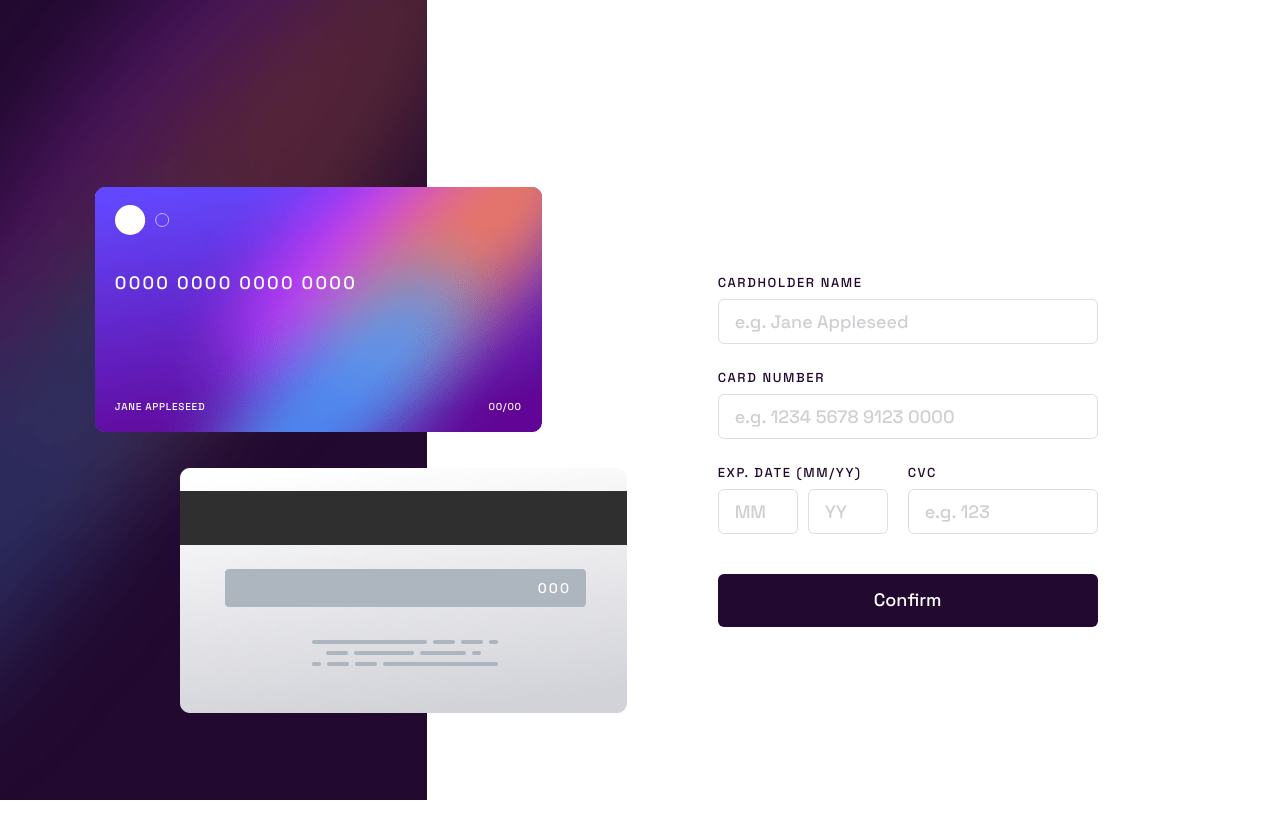
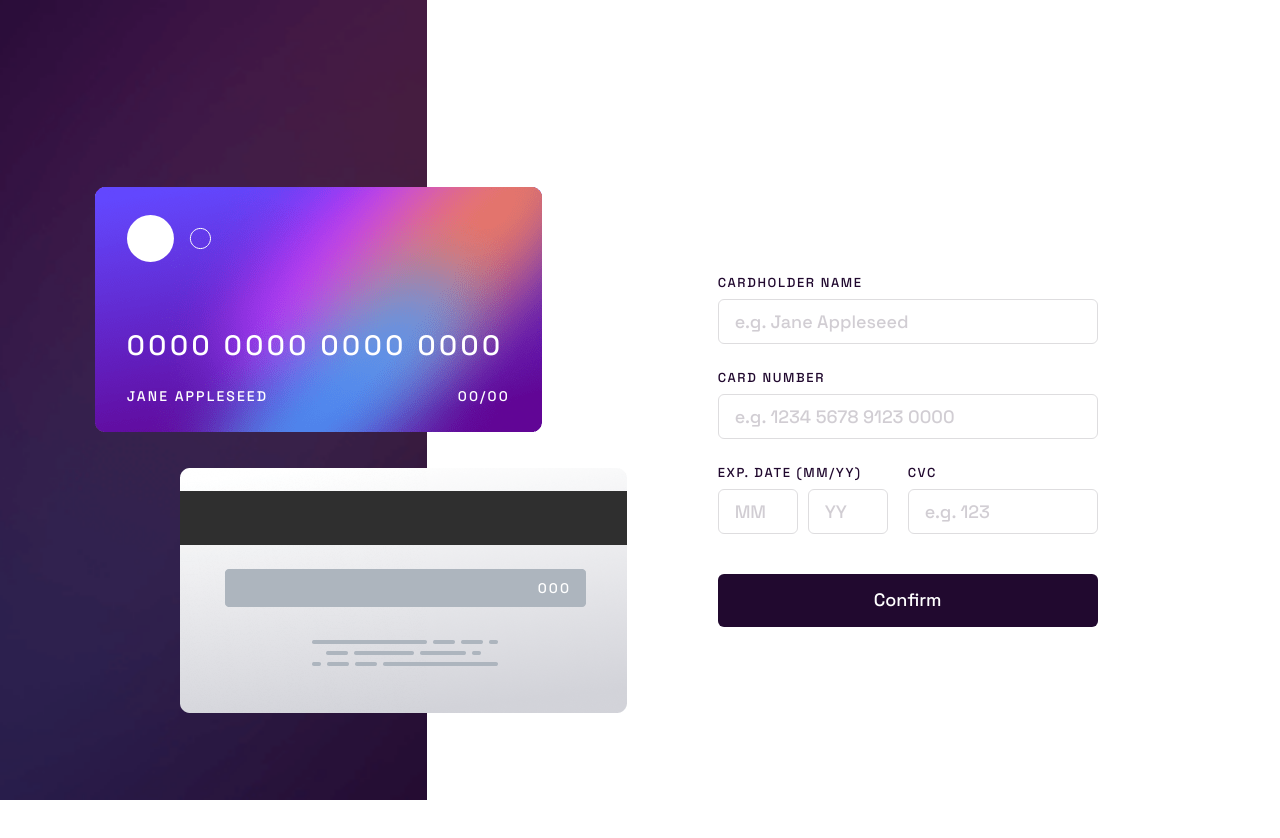
Before and after one commit to GalaticDevelopment2022/a, an Astro site: page / in a window 1280 px wide. Built offline with nearby package versions, Linux system fonts and the light colour scheme; Astro itself is replaced by a stand-in of ours.

Commit message:
Add desktop styles

```diff
--- a/src/styles/global.css
+++ b/src/styles/global.css
@@ -219,15 +219,28 @@ h1 {
     .wrapper {
         display: flex;
         height: 900px;
+        max-width: 1440px;
+        margin-left: auto;
+        margin-right: auto;
     }
 
     .card-wrapper {
         flex: 33.33%;
         max-width: 33.33%;
         min-height: 100vh;
-        background-image: url('/bg-main-desktop.png');
+        padding: 0;
+        background: none;
+    }
+
+    .card-wrapper::before {
+        content: '';
+        background: url('/bg-main-mobile.png') no-repeat center var(--very-dark-violet);
         background-size: cover;
-        padding: 0;
+        position: absolute;
+        top: 0;
+        right: 66.66%;
+        bottom: 0;
+        left: 0;
     }
 
     .card-group {
@@ -243,6 +256,33 @@ h1 {
         top: 187px;
         left: auto;
         right: -27%;
+    }
+
+    .card-logo {
+        display: block;
+        width: 84px;
+        height: 47px;
+        top: 1.75rem;
+        left: 2rem;
+    }
+
+    .card-number {
+        font-size: 1.75rem;
+        top: 142px;
+        left: 2rem;
+    }
+
+    .card-name,
+    .card-date {
+        font-size: 0.875rem;
+        bottom: 1.75rem;
+        left: 2rem;
+        letter-spacing: 0.15em;
+    }
+
+    .card-date {
+        left: auto;
+        right: 2rem;
     }
 
     .card-back {
```
